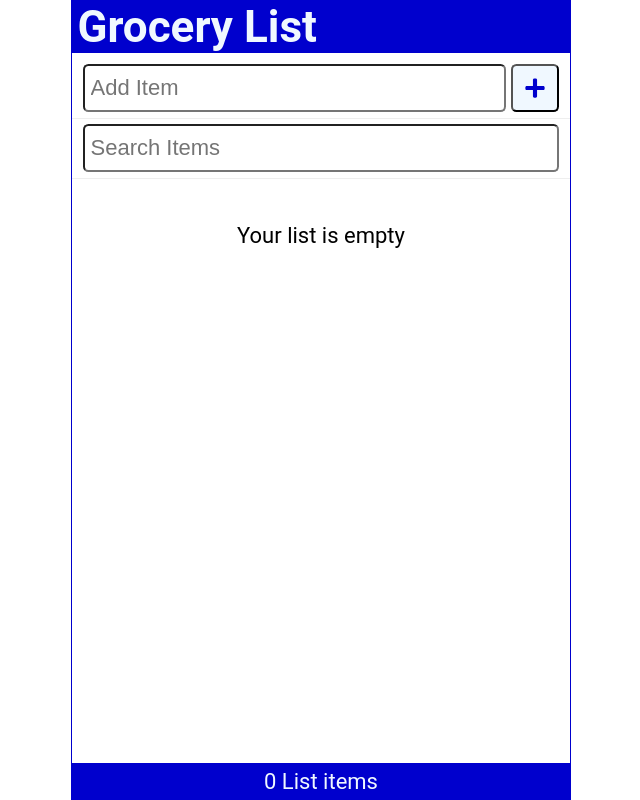
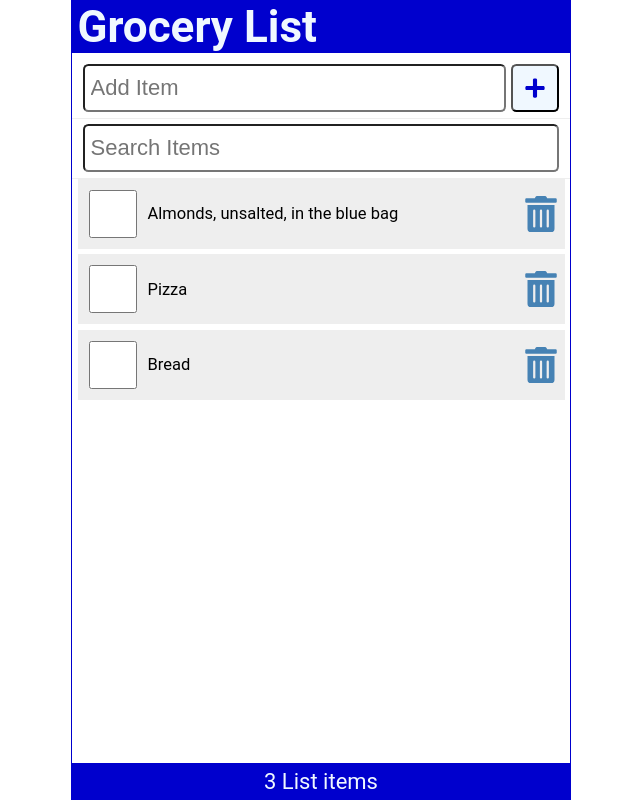
Before and after one commit to muyiwadosunmu/ReactdiveTut, a React (Vite) app: page / in a window 1280 px wide. Shown: the whole page, without its empty margins (319-959 px from the left). Built offline with nearby package versions, Linux system fonts and the light colour scheme; data requests are answered from the project's data file.

Commit message:
I worked on fetching data from API using json-server, with error-handling in mind

```diff
--- a/package.json
+++ b/package.json
@@ -9,6 +9,8 @@
     "preview": "vite preview"
   },
   "dependencies": {
+    "g": "^2.0.1",
+    "nodemon": "^2.0.20",
     "react": "^18.2.0",
     "react-dom": "^18.2.0",
     "react-icons": "^4.7.1"
@@ -16,7 +18,6 @@
   "devDependencies": {
     "@types/react": "^18.0.26",
     "@types/react-dom": "^18.0.9",
-    "@vitejs/plugin-react": "^3.0.0",
-    "vite": "^4.0.0"
+    "@vitejs/plugin-react": "^3.0.0"
   }
 }
--- a/src/App.jsx
+++ b/src/App.jsx
@@ -1,68 +1,90 @@
-import { useState, useEffect } from 'react';
-import Header from './Header';
-import SearchItem from './SearchItem';
-import AddItem from './AddItem';
-import Content from './Content';
-import Footer from './Footer';
-
-
+import { useState, useEffect } from "react";
+import Header from "./Header";
+import SearchItem from "./SearchItem";
+import AddItem from "./AddItem";
+import Content from "./Content";
+import Footer from "./Footer";
 
 function App() {
-  const [items, setItems] = useState(JSON.parse(localStorage.getItem('shoppinglist')) || []);
-  const [newItem, setNewItem] = useState('');
-  const [search, setSearch] = useState('');
+  const API_URL = "http://localhost:3500/items";
+  const [items, setItems] = useState([]);
+  const [newItem, setNewItem] = useState("");
+  const [search, setSearch] = useState("");
+  const [fetchError, setFetchError] = useState(null);
+  const [isLoading, setIsLoading] = useState(true)
 
   // Using a dependency, which only allows rendering when this dependency changes
   useEffect(() => {
-    localStorage.setItem('shoppinglist', JSON.stringify(items));
-  }, [items])
-
+    // async-await would not work with useEffect
+    const fetchItems = async () => {
+      try {
+        const response = await fetch(API_URL);
+        if (!response.ok) throw Error("Did not receive expected data");
+        const listItems = await response.json();
+        setItems(listItems);
+        setFetchError(null);
+      } catch (err) {
+        setFetchError(err.message);
+      } finally {
+        setIsLoading(false);
+      }
+    };
+    setTimeout(() => {
+      (async () => await fetchItems())();
+    }, 2000);
+  }, []);
 
   const addItem = (item) => {
     const id = items.length ? items[items.length - 1].id + 1 : 1;
-    const myNewItem = { id, checked:false, item};
+    const myNewItem = { id, checked: false, item };
     const listItems = [...items, myNewItem];
     setItems(listItems);
-  }
+  };
 
-  const handleCheck =(id) => {
-    const listItems = items.map((item) => item.id === id? {...item, checked:!item.checked}:item)
+  const handleCheck = (id) => {
+    const listItems = items.map((item) =>
+      item.id === id ? { ...item, checked: !item.checked } : item
+    );
     setItems(listItems);
-  }
-
-  const handleDelete =(id) => {
+  };
+  const handleDelete = (id) => {
     const listItems = items.filter((item) => item.id !== id);
     setItems(listItems);
-  }
+  };
 
   const handleSubmit = (e) => {
     e.preventDefault();
     if (!newItem) return;
-    addItem(newItem)
-    setNewItem('');
-  }
+    addItem(newItem);
+    setNewItem("");
+  };
 
   return (
     <div className="App">
-      <Header title="Grocery List"/>
+      <Header title="Grocery List" />
       <AddItem
-        newItem = {newItem}
-        setNewItem = {setNewItem}
-        handleSubmit = {handleSubmit}
+        newItem={newItem}
+        setNewItem={setNewItem}
+        handleSubmit={handleSubmit}
       />
-       <SearchItem
-        search = {search}
-        setSearch ={setSearch}
-      />
-      <Content
-        items = {items.filter(item => ((item.item).toLowerCase()).includes(search.toLowerCase()))}
-        handleCheck = {handleCheck}
-        handleDelete ={handleDelete}
-        />
-      <Footer
-      length ={items.length}
-      />
+      <SearchItem search={search} setSearch={setSearch} />
+
+      <main>
+        {isLoading && <p>Loading Items....</p> }
+        {fetchError && <p style={{ color: "red" }}>{`Error: ${fetchError}`}</p>}
+        {!fetchError && !isLoading &&(
+          <Content
+            items={items.filter((item) =>
+              item.item.toLowerCase().includes(search.toLowerCase())
+            )}
+            handleCheck={handleCheck}
+            handleDelete={handleDelete}
+          />
+        )}
+      </main>
+
+      <Footer length={items.length} />
     </div>
-  )
+  );
 }
 export default App;
--- a/src/Content.jsx
+++ b/src/Content.jsx
@@ -3,7 +3,7 @@ import { FaTrashAlt } from 'react-icons/fa';
 
 const Content = ({items,handleCheck, handleDelete}) => {
   return (
-    <main>
+    <>
       {items.length ? (
         <ItemList
           items = {items}
@@ -13,7 +13,7 @@ const Content = ({items,handleCheck, handleDelete}) => {
       ): (
         <p style={{marginTop: '2rem' }}>Your list is empty</p>
       )}
-    </main>
+    </>
   )
 };
 
```
Also changed, not shown: 1 other file (tests, documents, lock files or other folders).
